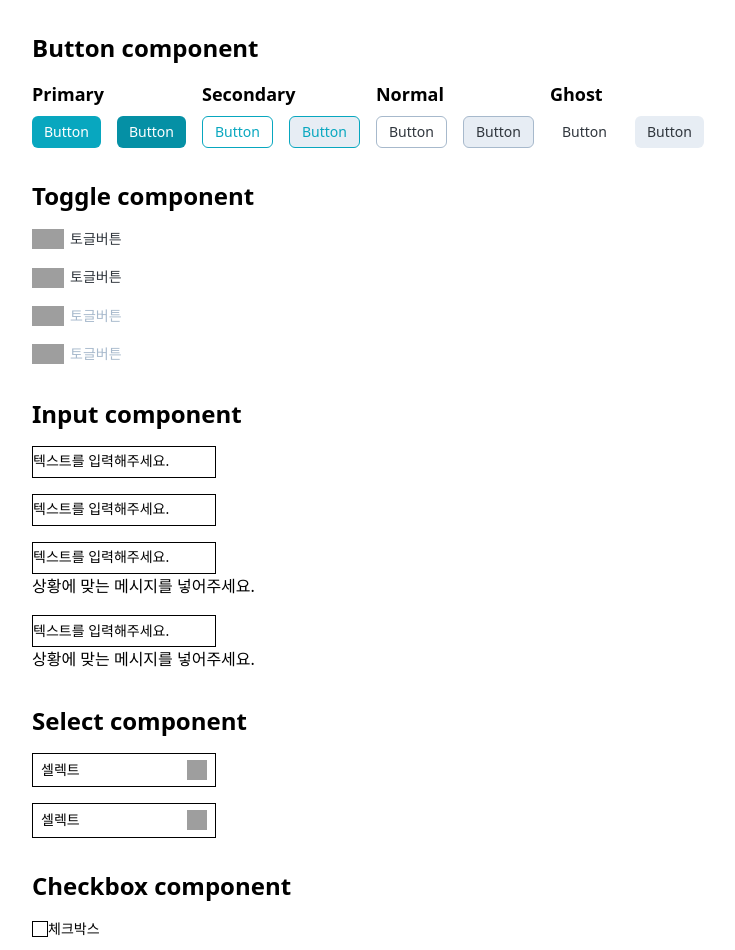
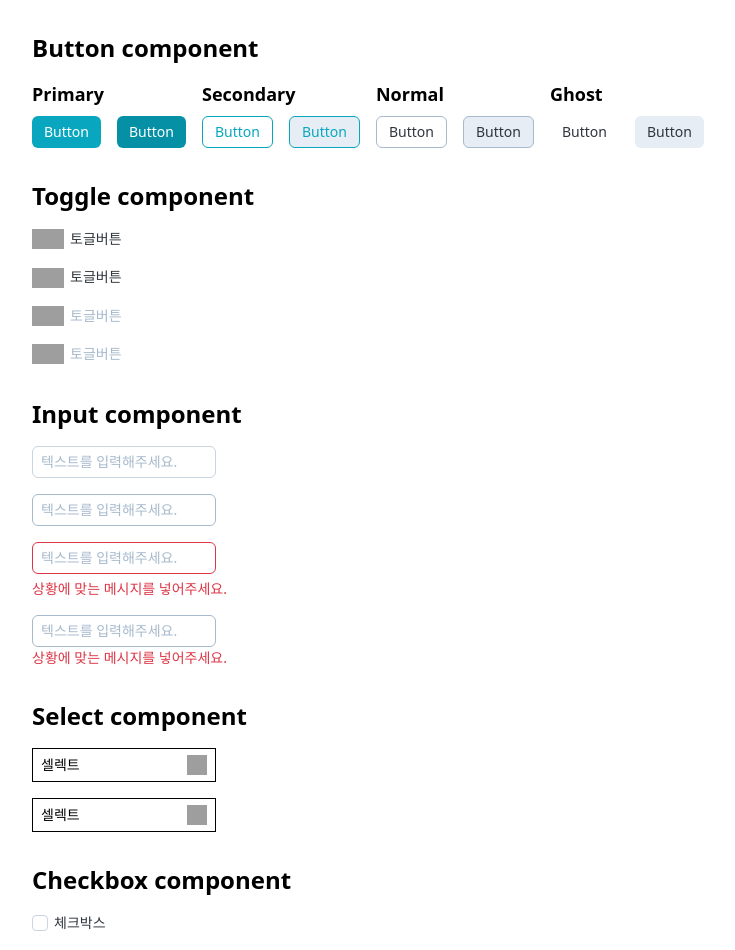
Before and after one commit to daoutech-memory7942/mcp-gemini, a React (Vite) app: page / in a window 1280 px wide. Shown: the top 950 px of the page, without its empty margins (0-735 px from the left). Built offline with nearby package versions, Linux system fonts and the light colour scheme; grey boxes are pictures that could not be loaded.

Commit message:
체크박스와 인풋 수정사항을 다시 반영해달라고 요청함

```diff
--- a/src/components/Checkbox.tsx
+++ b/src/components/Checkbox.tsx
@@ -1,5 +1,6 @@
-const img = "https://www.figma.com/api/mcp/asset/ef50aa97-0781-4e63-abda-a157baf0feed";
-const img1 = "https://www.figma.com/api/mcp/asset/4c58a206-ac46-4523-ac8f-ed7dbeb3843d";
+const img = "https://www.figma.com/api/mcp/asset/f7638b09-ebc3-4242-bbdc-eda07764e389";
+const img1 = "https://www.figma.com/api/mcp/asset/f388bb40-0681-4f32-be9a-9ca4fce605fb";
+
 type CheckboxProps = {
   state?: "normal" | "check" | "hover";
   disabled?: boolean;
@@ -7,24 +8,44 @@ type CheckboxProps = {
 };
 
 export default function Checkbox({ state = "normal", disabled = false, label = "체크박스" }: CheckboxProps) {
-  const isCheckAndDisabled = state === "check" && disabled;
-  const isCheckAndNotDisabled = state === "check" && !disabled;
-  const isCheckAndTrueOrFalse = (state === "check" && disabled) || (state === "check" && !disabled);
-  const isDisabled = disabled;
-  const isHoverAndNotDisabled = state === "hover" && !disabled;
-  const isNormalAndDisabled = state === "normal" && disabled;
-  const isNormalAndNotDisabled = state === "normal" && !disabled;
-  const isNotDisabled = !disabled;
+  const isChecked = state === "check";
+  const isHover = state === "hover";
+
+  const getCheckboxClasses = () => {
+    let classes = "shrink-0 size-4 border border-solid rounded-sm";
+    if (disabled) {
+      classes += " bg-[#e7edf4] border-[#a7b9cc]";
+    } else if (isHover) {
+      classes += " bg-white border-[#a7b9cc]";
+    } else if (isChecked) {
+        classes += " relative";
+    }
+    else {
+      classes += " bg-white border-[#c9d5e1]";
+    }
+    return classes;
+  };
+
+  const getLabelClasses = () => {
+    let classes = "leading-normal not-italic overflow-hidden relative shrink-0 text-sm text-ellipsis";
+    if (disabled) {
+      classes += " text-[#a7b9cc]";
+    } else {
+      classes += " text-[#2f353c]";
+    }
+    return classes;
+  };
+
   return (
-    <div id={isNormalAndNotDisabled ? "node-5674_1024" : isHoverAndNotDisabled ? "node-5674_1076" : isNormalAndDisabled ? "node-5674_1067" : isCheckAndDisabled ? "node-5674_1026" : isCheckAndNotDisabled ? "node-5674_1071" : ""} className="content-stretch flex gap-[var(--padding/3,6px)] items-center relative w-[184px]">
-      <div id={isNormalAndNotDisabled ? "node-5674_1017" : isHoverAndNotDisabled ? "node-5674_1077" : isNormalAndDisabled ? "node-5674_1068" : isCheckAndDisabled ? "node-5674_1027" : isCheckAndNotDisabled ? "node-5674_1072" : ""} className={`shrink-0 size-[16px] ${isNormalAndNotDisabled ? "bg-[var(--control/bg/normal,white)] border border-[var(--control/border/level1,#c9d5e1)] border-solid rounded-[var(--radius/small,4px)]" : isHoverAndNotDisabled ? "bg-[var(--control/bg/normal,white)] border border-[var(--control/border/level1-hover,#a7b9cc)] border-solid rounded-[var(--radius/small,4px)]" : isNormalAndDisabled ? "bg-[var(--control/bg/disabled,#e7edf4)] border border-[var(--control/border/level1-hover,#a7b9cc)] border-solid rounded-[var(--radius/small,4px)]" : isCheckAndTrueOrFalse ? "relative" : ""}`} data-name="checkbox">
-        {isCheckAndTrueOrFalse && (
-          <div className="absolute inset-0" style={(isDisabled ? { "--fill-0": "rgba(189, 203, 217, 1)" } : isNotDisabled ? { "--fill-0": "rgba(8, 167, 191, 1)" } : undefined) as React.CSSProperties}>
-            <img className="block max-w-none size-full" alt="" src={isDisabled ? img : isNotDisabled ? img1 : ""} />
+    <div className="content-stretch flex gap-1.5 items-center relative w-[184px]">
+      <div className={getCheckboxClasses()} data-name="checkbox">
+        {isChecked && (
+          <div className="absolute inset-0">
+            <img className="block max-w-none size-full" alt="" src={disabled ? img : img1} />
           </div>
         )}
       </div>
-      <p id={isNormalAndNotDisabled ? "node-5674_1018" : isHoverAndNotDisabled ? "node-5674_1078" : isNormalAndDisabled ? "node-5674_1069" : isCheckAndDisabled ? "node-5674_1028" : isCheckAndNotDisabled ? "node-5674_1074" : ""} className={`font-["Pretendard:Regular",sans-serif] leading-[1.6] not-italic overflow-hidden relative shrink-0 text-[14px] text-ellipsis ${isNormalAndNotDisabled || isHoverAndNotDisabled || isCheckAndNotDisabled ? "text-[color:var(--text/neutral/base,#2f353c)]" : isNormalAndDisabled || isCheckAndDisabled ? "text-[color:var(--text/neutral/disabled,#a7b9cc)]" : ""}`}>
+      <p className={getLabelClasses()}>
         {label}
       </p>
     </div>
--- a/src/components/Input.tsx
+++ b/src/components/Input.tsx
@@ -4,21 +4,42 @@ type InputProps = {
 };
 
 export default function Input({ state = "normal", errorMsg = false }: InputProps) {
-  const isErrorAndErrorMsg = state === "error" && errorMsg;
-  const isErrorMsgAndErrorOrHover = (state === "error" && errorMsg) || (state === "hover" && errorMsg);
-  const isHoverAndErrorMsg = state === "hover" && errorMsg;
-  const isHoverAndNotErrorMsg = state === "hover" && !errorMsg;
-  const isNormalAndNotErrorMsg = state === "normal" && !errorMsg;
+  const isError = state === "error";
+  const isHover = state === "hover";
+
+  const getContainerClasses = () => {
+    let classes = "content-stretch flex flex-col items-start relative w-[184px]";
+    if (state === "normal" || (isError && errorMsg)) {
+      classes += " gap-1";
+    }
+    if ((isError || isHover) && errorMsg) {
+      classes += " justify-center";
+    }
+    return classes;
+  };
+
+  const getFormClasses = () => {
+    let classes = "bg-white border border-solid content-stretch flex h-8 items-center overflow-clip px-2 relative rounded-md shrink-0 w-full";
+    if (isError) {
+      classes += " border-[#dc3545] py-0";
+    } else if (isHover) {
+      classes += " border-[#a7b9cc] py-1.5";
+    } else {
+      classes += " border-[#c9d5e1] py-0";
+    }
+    return classes;
+  };
+
   return (
-    <div id={isNormalAndNotErrorMsg ? "node-5674_917" : isHoverAndNotErrorMsg ? "node-5674_924" : isErrorAndErrorMsg ? "node-5674_929" : isHoverAndErrorMsg ? "node-5674_934" : ""} className={`content-stretch flex flex-col items-start relative w-[184px] ${isNormalAndNotErrorMsg ? "gap-[var(--padding/2,4px)]" : isHoverAndNotErrorMsg ? "" : isErrorMsgAndErrorOrHover ? "gap-[var(--padding/2,4px)] justify-center" : ""}`}>
-      <div id={isNormalAndNotErrorMsg ? "node-5674_416" : isHoverAndNotErrorMsg ? "node-5674_925" : isErrorAndErrorMsg ? "node-5674_930" : isHoverAndErrorMsg ? "node-5674_935" : ""} className={`bg-[var(--input/bg/base,white)] border border-solid content-stretch flex h-[32px] items-center overflow-clip px-[var(--padding/4,8px)] relative rounded-[var(--radius/medium,6px)] shrink-0 w-full ${isNormalAndNotErrorMsg ? "border-[var(--input/border/base,#c9d5e1)] py-0" : isHoverAndNotErrorMsg ? "border-[var(--input/border/hover,#a7b9cc)] py-[var(--padding/3,6px)]" : isErrorMsgAndErrorOrHover ? "border-[var(--input/border/error,#dc3545)] py-0" : ""}`} data-name="form">
-        <p id={isNormalAndNotErrorMsg ? "node-5674_417" : isHoverAndNotErrorMsg ? "node-5674_926" : isErrorAndErrorMsg ? "node-5674_931" : isHoverAndErrorMsg ? "node-5674_936" : ""} className={`flex-[1_0_0] font-["Pretendard:Regular",sans-serif] leading-[1.6] min-h-px min-w-px not-italic overflow-hidden relative text-[14px] text-[color:var(--input\/text\/disabled,#a7b9cc)] text-ellipsis whitespace-nowrap`}>
+    <div data-node-id={isError ? "5674-929" : isHover ? "5674-924" : "5674-917"} className={getContainerClasses()}>
+      <div data-node-id={isError ? "5674-930" : isHover ? "5674-925" : "5674-416"} className={getFormClasses()} data-name="form">
+        <p data-node-id={isError ? "5674-931" : isHover ? "5674-926" : "5674-417"} className="flex-1 leading-normal min-h-px min-w-px not-italic overflow-hidden relative text-sm text-[#a7b9cc] text-ellipsis whitespace-nowrap">
           텍스트를 입력해주세요.
         </p>
       </div>
-      {isErrorMsgAndErrorOrHover && (
-        <div id={isErrorAndErrorMsg ? "node-5674_932" : isHoverAndErrorMsg ? "node-5674_937" : ""} className="content-stretch flex items-start relative shrink-0 w-full" data-name="vali_msg">
-          <p id={isErrorAndErrorMsg ? "node-5674_933" : isHoverAndErrorMsg ? "node-5674_938" : ""} className={`font-["Pretendard:Regular",sans-serif] leading-[1.6] not-italic relative shrink-0 text-[color:var(--input\/text\/error,#dc3545)] text-[length:var(--font-size\/body\/medium,14px)]`}>
+      {errorMsg && (isError || isHover) && (
+        <div data-node-id={isError ? "5674-932" : "5674-937"} className="content-stretch flex items-start relative shrink-0 w-full" data-name="vali_msg">
+          <p data-node-id={isError ? "5674-933" : "5674-938"} className="leading-normal not-italic relative shrink-0 text-sm text-[#dc3545]">
             상황에 맞는 메시지를 넣어주세요.
           </p>
         </div>
```
